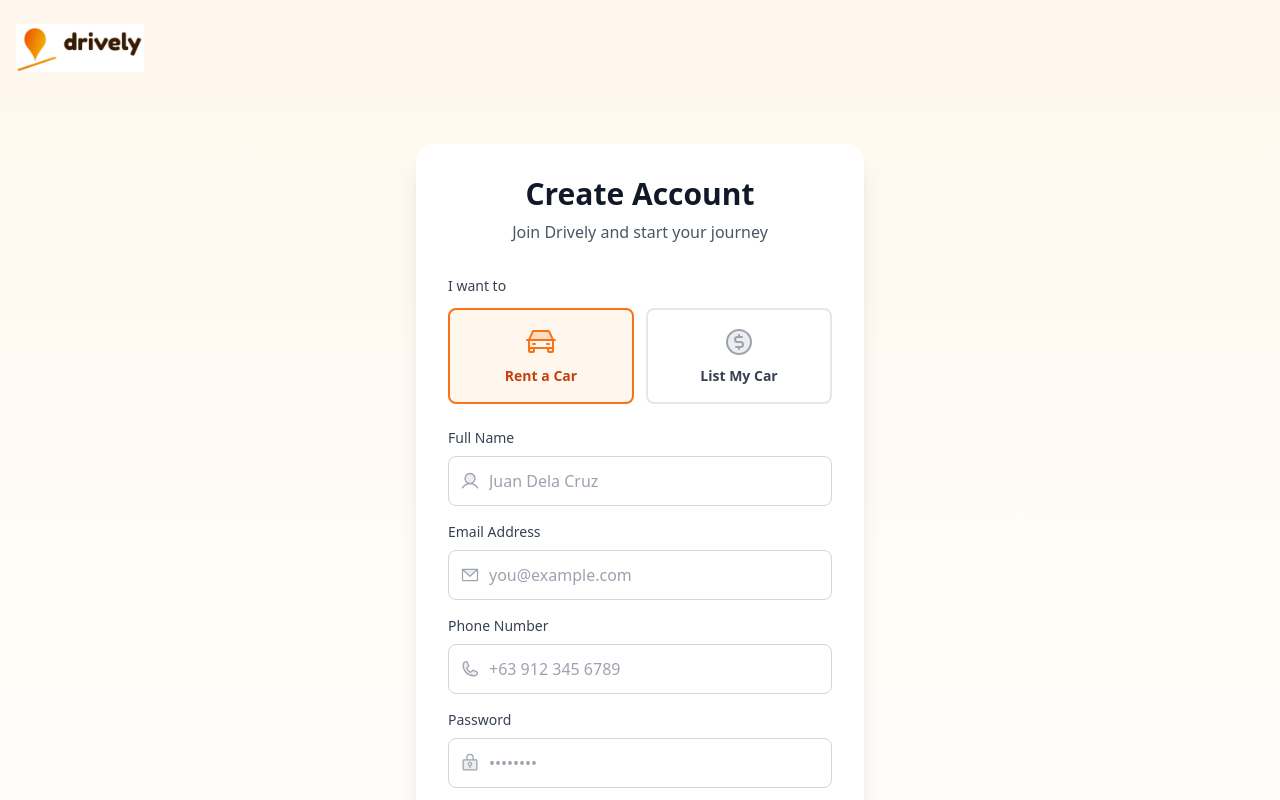
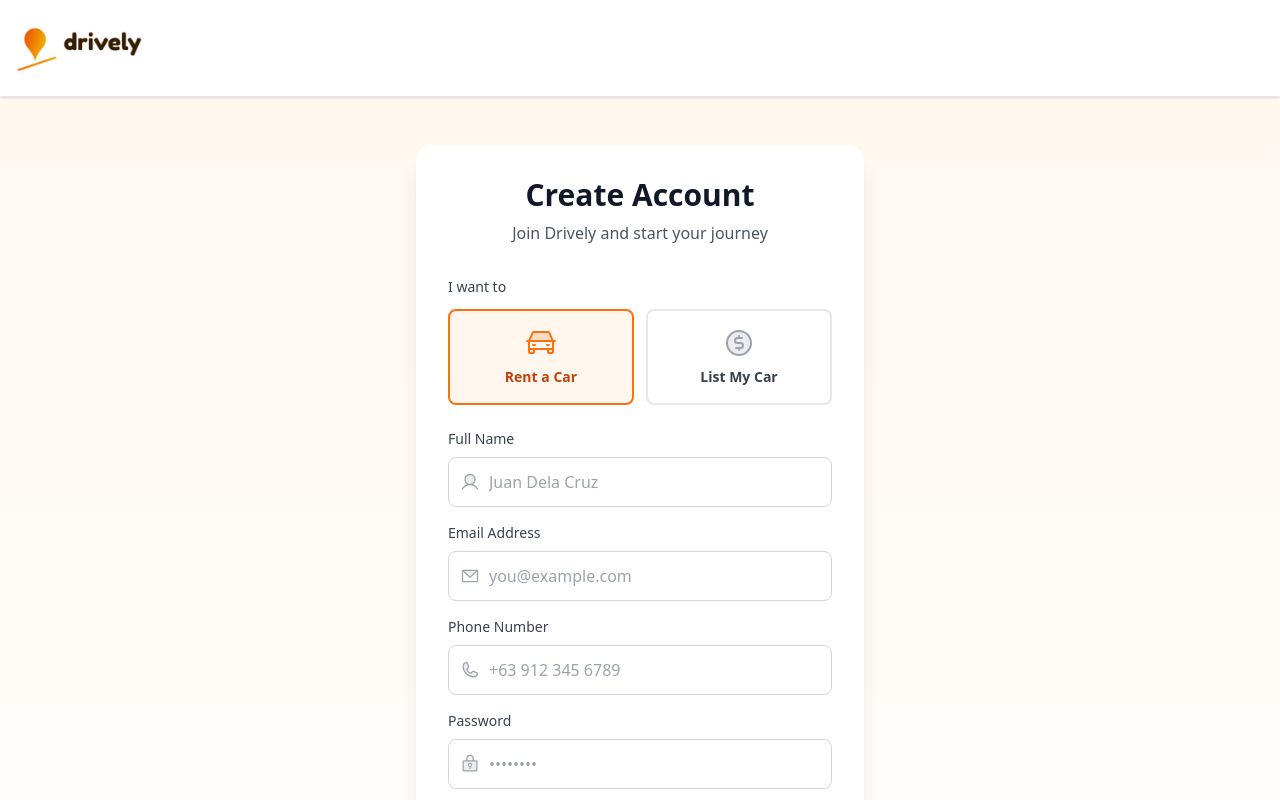
Before and after one commit to joshmacaraig/Drively, a Next.js app: page /auth/signup in a window 1280 px wide. Shown: the top 800 px of the page. Built offline with nearby package versions, Linux system fonts and the light colour scheme.

Commit message:
Fix: Add white background to auth page headers
- Add white background with border and shadow to login header
- Add white background with border and shadow to signup header
- Fixes UI issue where logo's white background clashed with page gradient

```diff
--- a/app/auth/login/page.tsx
+++ b/app/auth/login/page.tsx
@@ -57,7 +57,8 @@ export default function LoginPage() {
   return (
     <div className="min-h-screen bg-gradient-to-b from-primary-50 to-white flex flex-col">
       {/* Header */}
-      <header className="container mx-auto px-4 py-6">
+      <header className="bg-white border-b border-gray-200 shadow-sm">
+        <div className="container mx-auto px-4 py-6">
           <Link href="/" className="flex items-center gap-2">
             <Image
               src="/images/logo1.png"
@@ -68,6 +69,7 @@ export default function LoginPage() {
               priority
             />
           </Link>
+        </div>
       </header>
 
       {/* Login Form */}
--- a/app/auth/signup/page.tsx
+++ b/app/auth/signup/page.tsx
@@ -99,7 +99,8 @@ function SignupForm() {
   return (
     <div className="min-h-screen bg-gradient-to-b from-primary-50 to-white flex flex-col">
       {/* Header */}
-      <header className="container mx-auto px-4 py-6">
+      <header className="bg-white border-b border-gray-200 shadow-sm">
+        <div className="container mx-auto px-4 py-6">
           <Link href="/" className="flex items-center gap-2">
             <Image
               src="/images/logo1.png"
@@ -110,6 +111,7 @@ function SignupForm() {
               priority
             />
           </Link>
+        </div>
       </header>
 
       {/* Signup Form */}
```
Lines whose indentation alone changed are shown as unchanged.
